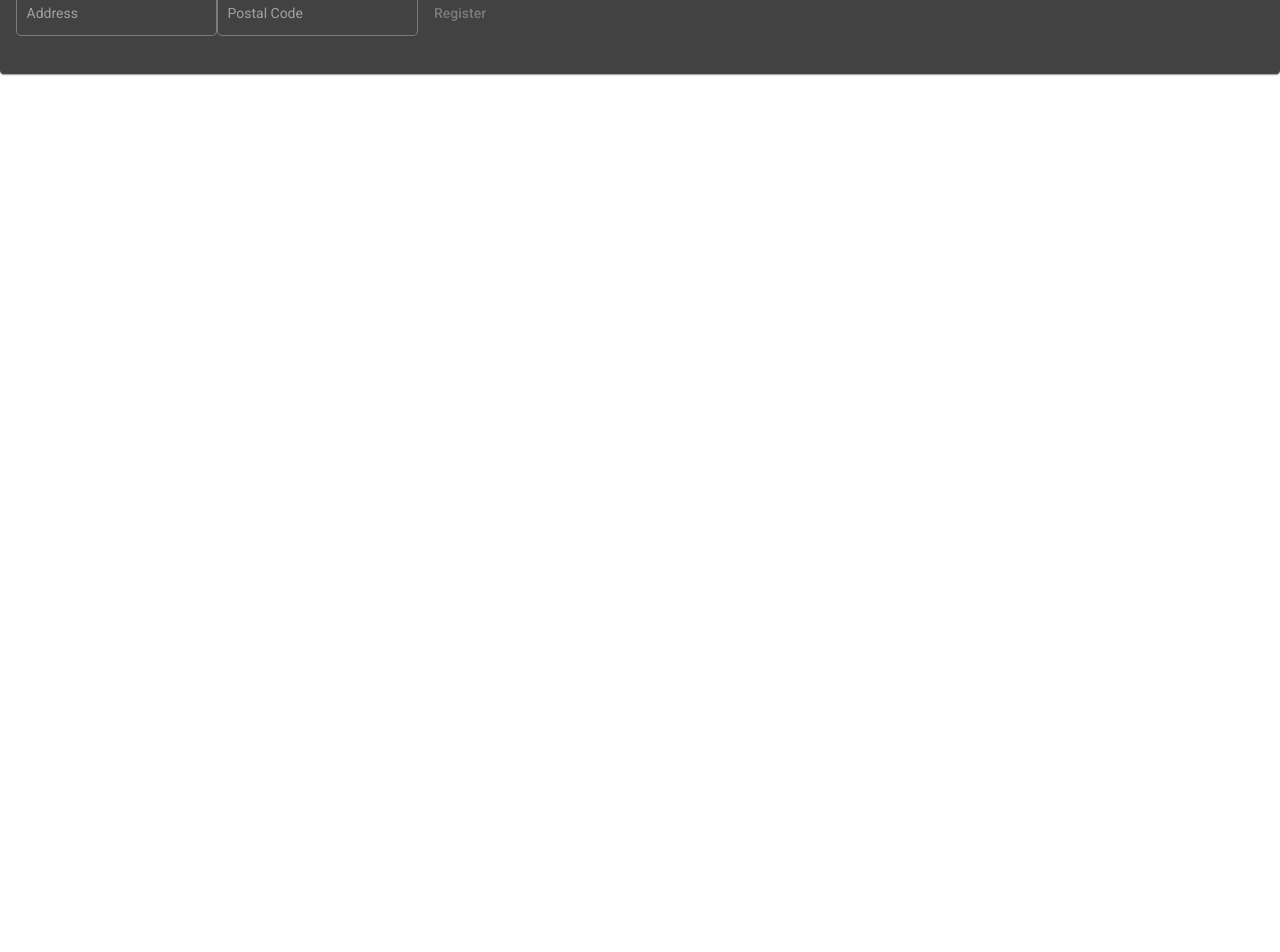
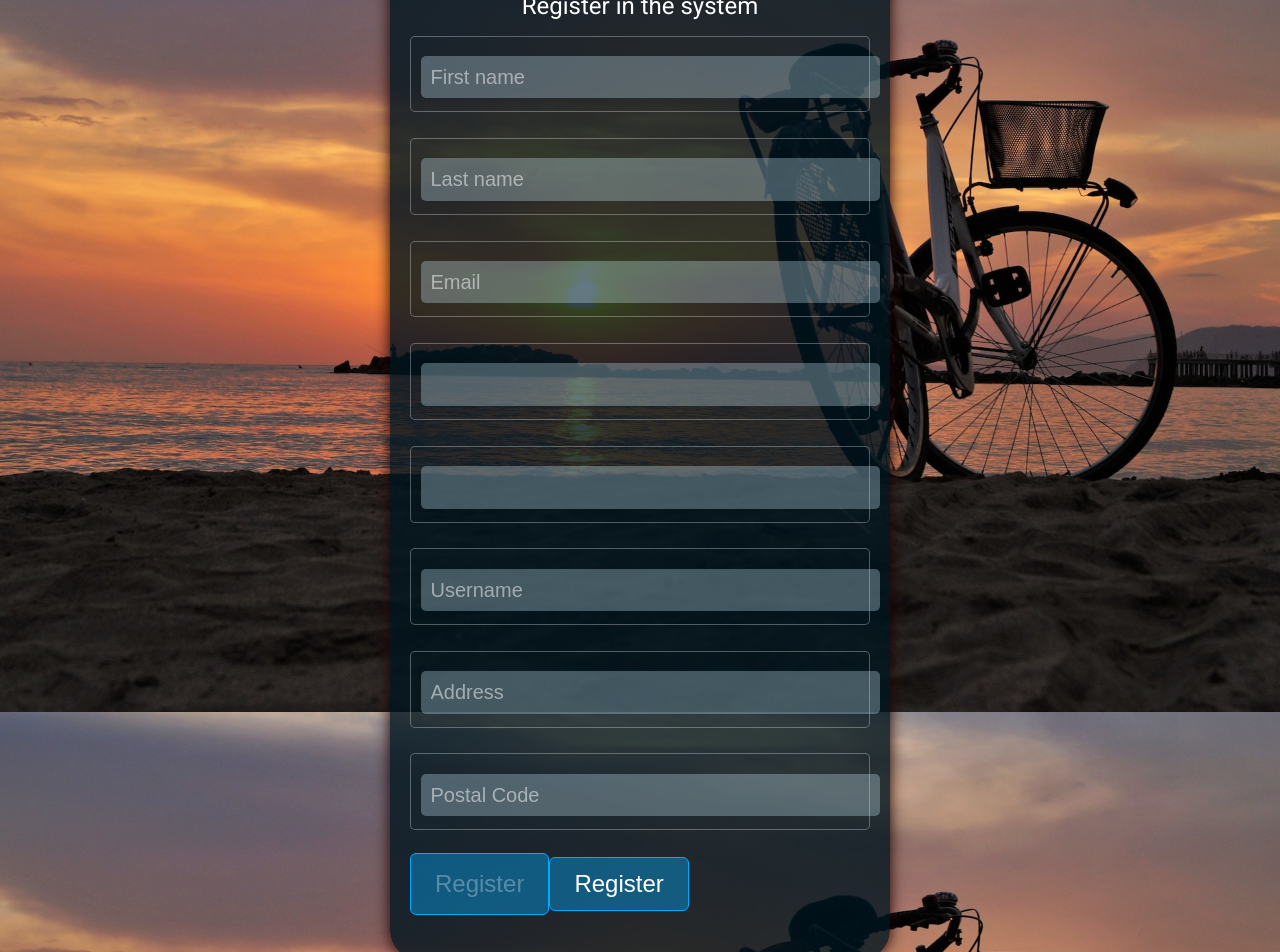
Before and after one commit to TawfikAzza/2Sell, an Angular app in the folder frontend/: page / in a window 1280 px wide. Shown: the part 140-1092 px from the top of the page. Before the commit the page ends 800 px from the top, so only its background shows below. Built offline with nearby package versions, Linux system fonts and the light colour scheme.

Commit message:
new
Imad

```diff
--- a/frontend/src/app/register/register.component.css
+++ b/frontend/src/app/register/register.component.css
@@ -0,0 +1,106 @@
+
+*,*::before, *::after{
+  box-sizing: border-box;
+  font-family: Arial, Helvetica, sans-serif;
+}
+:root{
+  --primary-light-hsl:200,100%,91%;
+  --primary-hsl: 200,100%,50%;
+  --primary-dark-hsl: 200,100%,6%;
+
+}
+
+body{
+  margin: 0;
+}
+
+.full-screen-container{
+  background-image: url("../register/bike.jpg");
+  min-height: 100%;
+  background-attachment: fixed;
+  background-repeat: no-repeat;
+  height: 150vh;
+  width: 100vw;
+  background-size: cover;
+  background-position: center;
+  display: flex;
+  justify-content: center;
+  align-items: center;
+}
+
+.register-wrapper{
+  background-color: hsl(200,100%, 6%, 80%);
+  box-shadow: 0 0 15px 0 hsl(.200,100%, 6%);
+  padding: 20px 20px;
+  width: 50%;
+  max-width:  500px;
+  height: 100%;
+  max-height: 1000px;
+  border-radius: 30px;
+}
+
+
+.login-title{
+  margin: 0;
+  padding: 10px 10px;
+  color: white;
+  text-align: center;
+  font-size: 1.5rem;
+  font-weight: normal;
+}
+
+
+
+.registerFormGroup{
+  display: flex;
+  flex-direction: column;
+  color: white;
+  gap: 20px;
+  margin-top: 40px;
+}
+
+.input-group{
+  display: flex;
+  flex-direction: column;
+  gap: 7px;
+  }
+
+.input-group label{
+  color: white;
+  font-weight: lighter;
+}
+
+.input-group input{
+  font-size: 1.25rem;
+  padding: .5em;
+  background-color: hsl(200,100%,91%, .3) ;
+  border: none;
+  outline: none;
+  border-radius: .25em;
+  color: white;
+  font-weight: lighter;
+}
+
+
+.input-group input:focus{
+  box-shadow: 0 0 0 1px hsl(200,100%,50%);
+}
+
+
+.register-button{
+  padding: .5em 1em;
+  font-size: 1.5rem;
+  font-weight: normal;
+  color: white;
+  background-color: hsl(200,100%,50%, .25) ;
+  border: 1px solid hsl(200,100%,50%);
+  border-radius: .25em;
+  outline: none;
+  cursor: pointer;
+  text-align: center;
+}
+
+.register-button,
+.register-button:focus{
+  background-color: hsl(200,100%,50%, .4);
+}
--- a/frontend/src/app/register/register.component.html
+++ b/frontend/src/app/register/register.component.html
@@ -1,42 +1,88 @@
+
+<html>
+  <head>
+    <meta charset="UTF-8">
+    <meta http-equiv="X-UA-Compatible"
+    content="IE=edge">
+    <meta name="viewport"
+    content="width=device-width, initial-scale=1.0">
+    <title>Document</title>
+    <link rel="stylesheet" href="register.component.css">
+    </head>
+
+  <body>
+  <div class="full-screen-container">
   <div class="register-wrapper">
-  <mat-card>
-    <mat-card-title class="registerTitle">
-      Register in the system
-    </mat-card-title>
+    <h1 class="login-title"> Register in the system</h1>
+
+
       <form [formGroup]="registerFormGroup">
+
+
+
+        <div class="input-group">
+            <mat-form-field appearance="outline">
+              <input [formControl]="firstNameControl" matInput [(ngModel)]="firstNameModel" placeholder="First name">
+              <mat-error *ngIf="firstNameControl.invalid">{{getFistNameErrorMessage()}}</mat-error>
+            </mat-form-field>
+          </div>
+
+        <div class="input-group">
+            <mat-form-field appearance="outline">
+              <input [formControl]="lastNameControl" matInput  [(ngModel)]="lastNameModel" placeholder="Last name">
+              <mat-error *ngIf="lastNameControl.invalid">{{getLastNameErrorMessage()}}</mat-error>
+            </mat-form-field>
+          </div>
+        <div class="input-group">
           <mat-form-field appearance="outline">
             <input [formControl]="emailControl" matInput [(ngModel)]="emailModel" placeholder="Email">
             <mat-error *ngIf="emailControl.invalid">{{getEmailErrorMessage()}}</mat-error>
           </mat-form-field>
+        </div>
+
+        <div class="input-group">
           <mat-form-field appearance="outline">
             <input [formControl]="passwordControl" type="password" matInput [(ngModel)]="passwordModel" formControlName="password">
             <mat-error *ngIf="passwordControl.invalid">{{getPasswordErrorMessage()}}</mat-error>
           </mat-form-field>
+        </div>
+
+        <div class="input-group">
           <mat-form-field appearance="outline">
             <input [formControl]="repeatPasswordControl" type="password" matInput formControlName="repeatPassword">
             <mat-error *ngIf="repeatPasswordControl.invalid">{{getRepeatPasswordErrorMessage()}}</mat-error>
           </mat-form-field>
-      <mat-form-field appearance="outline">
-        <input [formControl]="firstNameControl" matInput [(ngModel)]="firstNameModel" placeholder="First name">
-        <mat-error *ngIf="firstNameControl.invalid">{{getFistNameErrorMessage()}}</mat-error>
-      </mat-form-field>
-      <mat-form-field appearance="outline">
-        <input [formControl]="lastNameControl" matInput  [(ngModel)]="lastNameModel" placeholder="Last name">
-        <mat-error *ngIf="lastNameControl.invalid">{{getLastNameErrorMessage()}}</mat-error>
-      </mat-form-field>
+        </div>
+
+        <div class="input-group">
             <mat-form-field appearance="outline">
               <input [formControl]="usernameControl" matInput [(ngModel)]="userNameModel" placeholder="Username">
               <mat-error *ngIf="usernameControl.invalid">{{getUsernameErrorMessage()}}</mat-error>
             </mat-form-field>
+          </div>
+
+        <div class="input-group">
             <mat-form-field appearance="outline">
               <input [formControl]="addressControl" matInput [(ngModel)]="addressModel" placeholder="Address">
               <mat-error *ngIf="addressControl.invalid">{{getAddressErrorMessage()}}</mat-error>
             </mat-form-field>
+          </div>
+
+        <div class="input-group">
             <mat-form-field appearance="outline">
               <input [formControl]="postalCodeControl" matInput [(ngModel)]="postalCodeModel" placeholder="Postal Code">
               <mat-error *ngIf="postalCodeControl.invalid">{{getPostalCodeErrorMessage()}}</mat-error>
             </mat-form-field>
-      <button mat-button (click)="registerUser()" [disabled]="!registerFormGroup.valid">Register</button>
+          </div>
+
+
+          <button class="register-button" mat-button (click)="registerUser()" [disabled]="!registerFormGroup.valid">Register</button>
+          <button type="submit" class="register-button">Register</button>
+
     </form>
-  </mat-card>
   </div>
+</div>
+
+  </body>
+
+</html>
--- a/frontend/src/index.html
+++ b/frontend/src/index.html
@@ -11,6 +11,8 @@
   <link href="https://fonts.googleapis.com/icon?family=Material+Icons" rel="stylesheet">
 </head>
 <body class="mat-typography">
+
+
 <app-root></app-root>
 </body>
 </html>
--- a/frontend/src/styles.css
+++ b/frontend/src/styles.css
@@ -1,4 +1,6 @@
 /* You can add global styles to this file, and also import other style files */
+
+
 
 html, body { height: 100%; }
 body { margin: 0; font-family: Roboto, "Helvetica Neue", sans-serif; }
```
Also changed, not shown: frontend/src/app/register/BikePhoto.jpeg (added), frontend/src/app/register/bike.jpg (added). Lines whose indentation alone changed are shown as unchanged.
